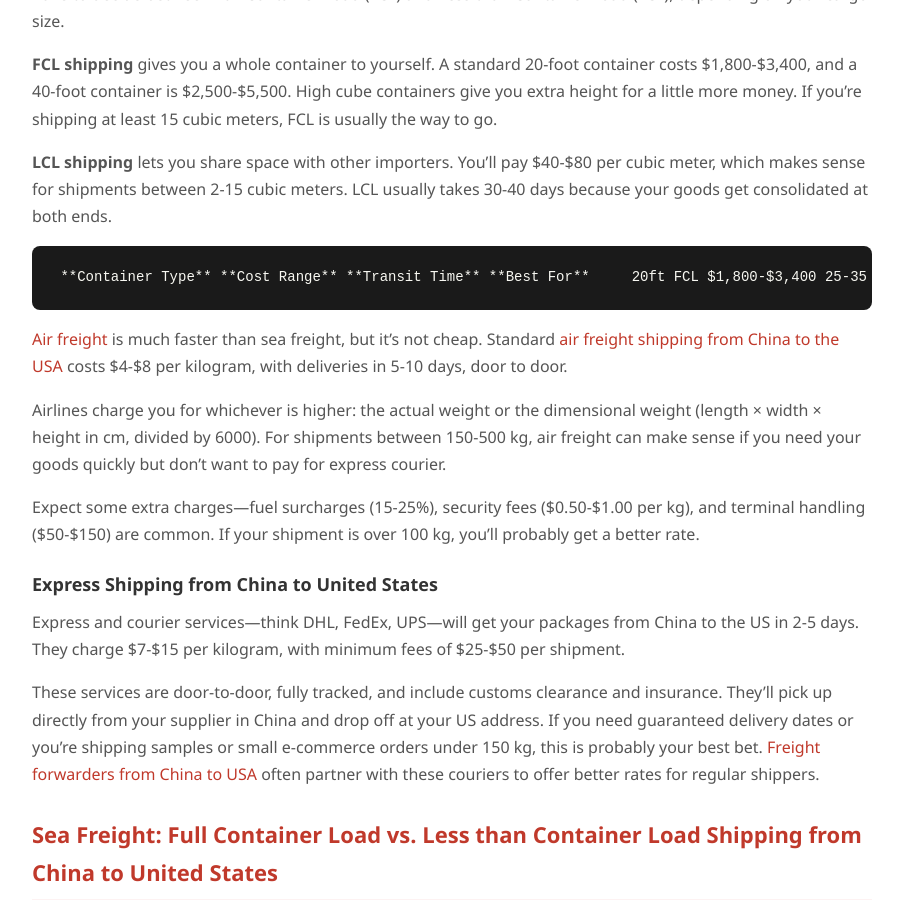
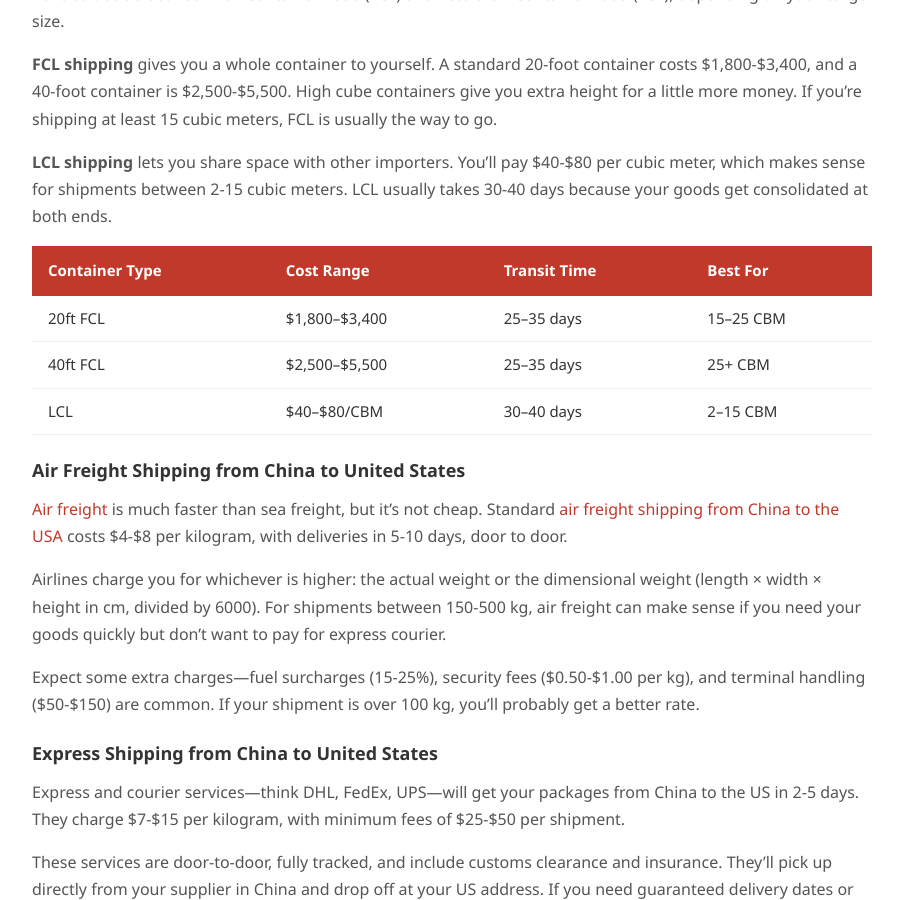
Before and after one commit to aeblogistics/Shipping-China-to-USA, a Jekyll site: the page built from shipping-from-china-to-united-states.md, in a window 1280 px wide and 900 px high, scrolled down 1588 px. Shown: the whole window, without its empty margins (188-1091 px from the left). Built offline with Jekyll 4.4.1, drawn with Linux system fonts in a browser that asks for light colours; our own code applies the rules of GitHub Pages for plain Markdown files; a script that is not in the unit is left out.

```diff
--- a/shipping-from-china-to-united-states.md
+++ b/shipping-from-china-to-united-states.md
@@ -38,7 +38,13 @@ Sea freight is by far the most cost-effective way to move high-volume shipments
 
 **LCL shipping** lets you share space with other importers. You’ll pay $40-$80 per cubic meter, which makes sense for shipments between 2-15 cubic meters. LCL usually takes 30-40 days because your goods get consolidated at both ends.
 
-     **Container Type** **Cost Range** **Transit Time** **Best For**     20ft FCL $1,800-$3,400 25-35 days 15-25 CBM   40ft FCL $2,500-$5,500 25-35 days 25+ CBM   LCL $40-$80/CBM 30-40 days 2-15 CBM    ### Air Freight Shipping from China to United States
+| Container Type | Cost Range | Transit Time | Best For |
+| :--- | :--- | :--- | :--- |
+| 20ft FCL | $1,800–$3,400 | 25–35 days | 15–25 CBM |
+| 40ft FCL | $2,500–$5,500 | 25–35 days | 25+ CBM |
+| LCL | $40–$80/CBM | 30–40 days | 2–15 CBM |
+
+### Air Freight Shipping from China to United States
 
 [Air freight](https://aeblogistics.com/air-freight-shipping-from-china-to-usa/) is much faster than sea freight, but it’s not cheap. Standard [air freight shipping from China to the USA](https://topshipping.co/shipping-routes/shipping-from-china-to-us/) costs $4-$8 per kilogram, with deliveries in 5-10 days, door to door.
 
```
